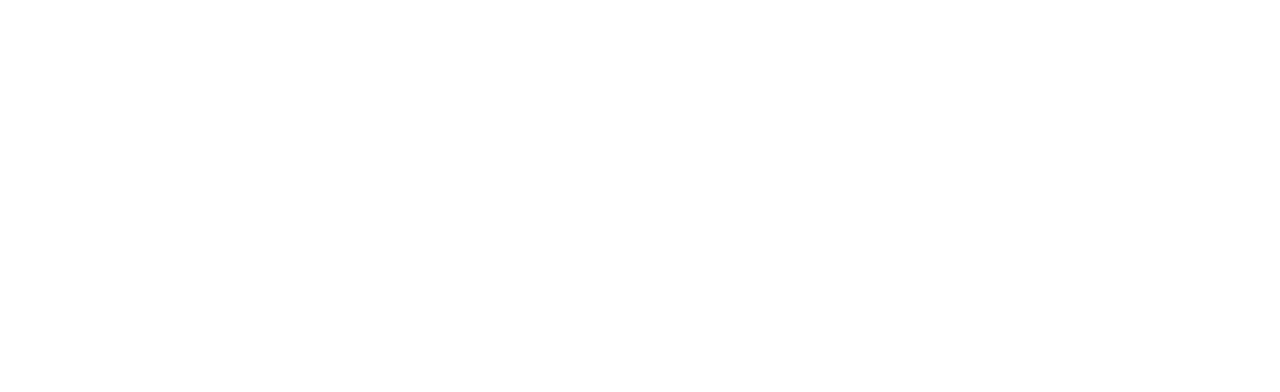
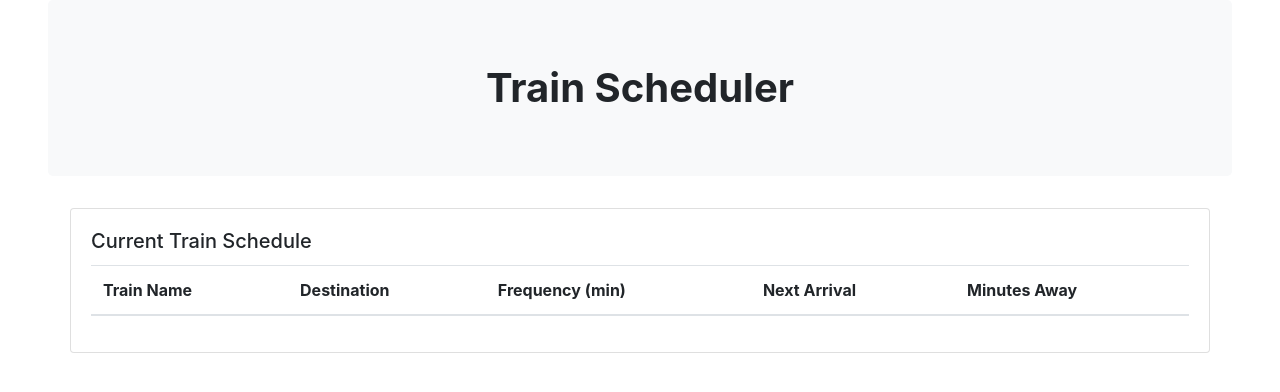
Before and after one commit to asham28/trainScheduler, a plain HTML site: page index.html in a window 1280 px wide. Drawn offline with nearby package versions, Linux system fonts and the light colour scheme; a web font is replaced by a local one.

Commit message:
basic title and table for train scheudle created

```diff
--- a/index.html
+++ b/index.html
@@ -1,12 +1,47 @@
 <!DOCTYPE html>
 <html lang="en">
+
 <head>
     <meta charset="UTF-8">
     <meta name="viewport" content="width=device-width, initial-scale=1.0">
+    <!--BootStrap-->
+    <link rel="stylesheet" href="https://stackpath.bootstrapcdn.com/bootstrap/4.1.1/css/bootstrap.min.css" integrity="sha384-WskhaSGFgHYWDcbwN70/dfYBj47jz9qbsMId/iRN3ewGhXQFZCSftd1LZCfmhktB"
+        crossorigin="anonymous">
+    <!--Custome CSS-->
+    <link rel="stylesheet" href="assets/style.css" type="text/css">
+    <!--Google Font-->
+    <link href="https://fonts.googleapis.com/css?family=IM+Fell+Great+Primer|Sorts+Mill+Goudy:400i" rel="stylesheet">
+    <!--JQuery-->
+    <script src="https://ajax.googleapis.com/ajax/libs/jquery/3.3.1/jquery.min.js"></script>
     <meta http-equiv="X-UA-Compatible" content="ie=edge">
     <title>Document</title>
 </head>
+
 <body>
+    <div>
+        <h1 class="jumbotron bg-light font-weight-bold text-center mx-5">Train Scheduler</h1>
+    </div>
+
+    <div class="container card">
+        <div class="row card-body">
+                <h5 class="card-title">Current Train Schedule</h5>
+            <table class="table">
+                <thead>
+                    <tr>
+                        <th scope="col">Train Name</th>
+                        <th scope="col">Destination</th>
+                        <th scope="col">Frequency (min)</th>
+                        <th scope="col">Next Arrival</th>
+                        <th scope="col">Minutes Away</th>
+                    </tr>
+                </thead>
+        </div>
+
+    </div>
+
 
 </body>
+<!--JS File-->
+<script src="assets/app.js"></script>
+
 </html>
```
